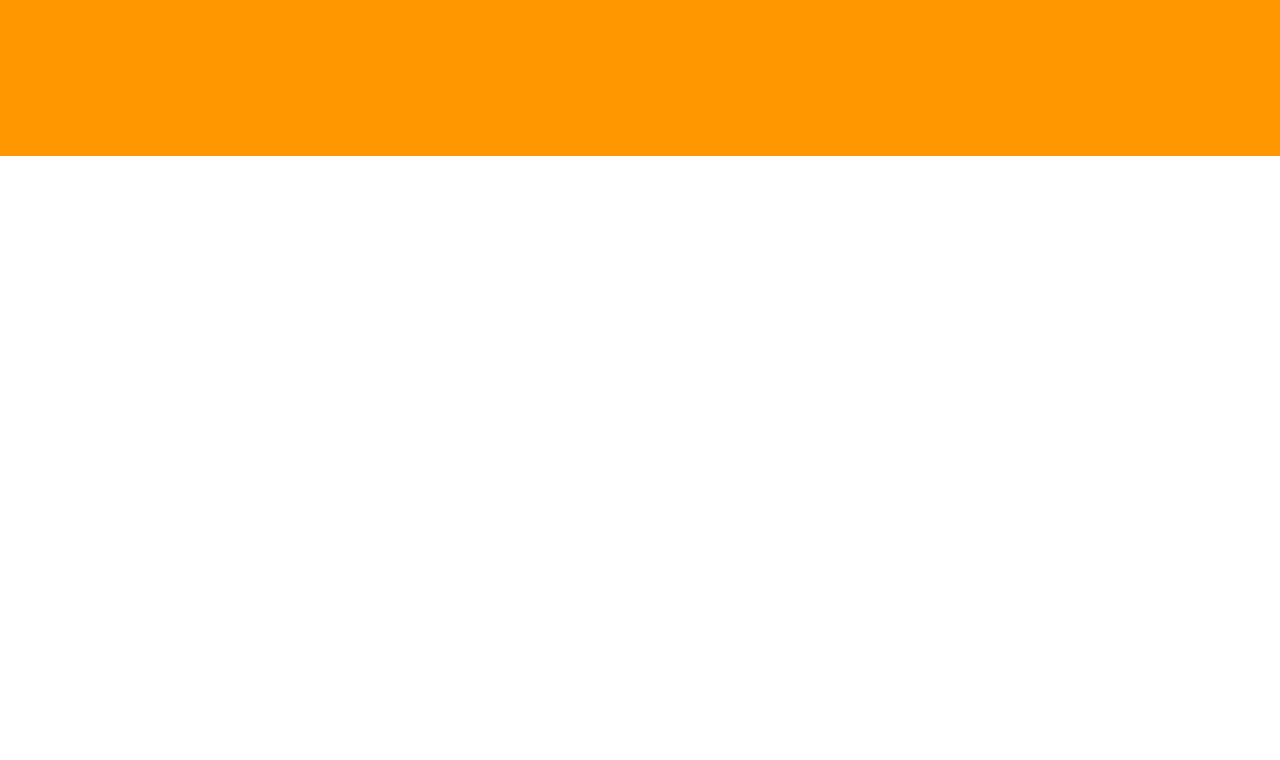
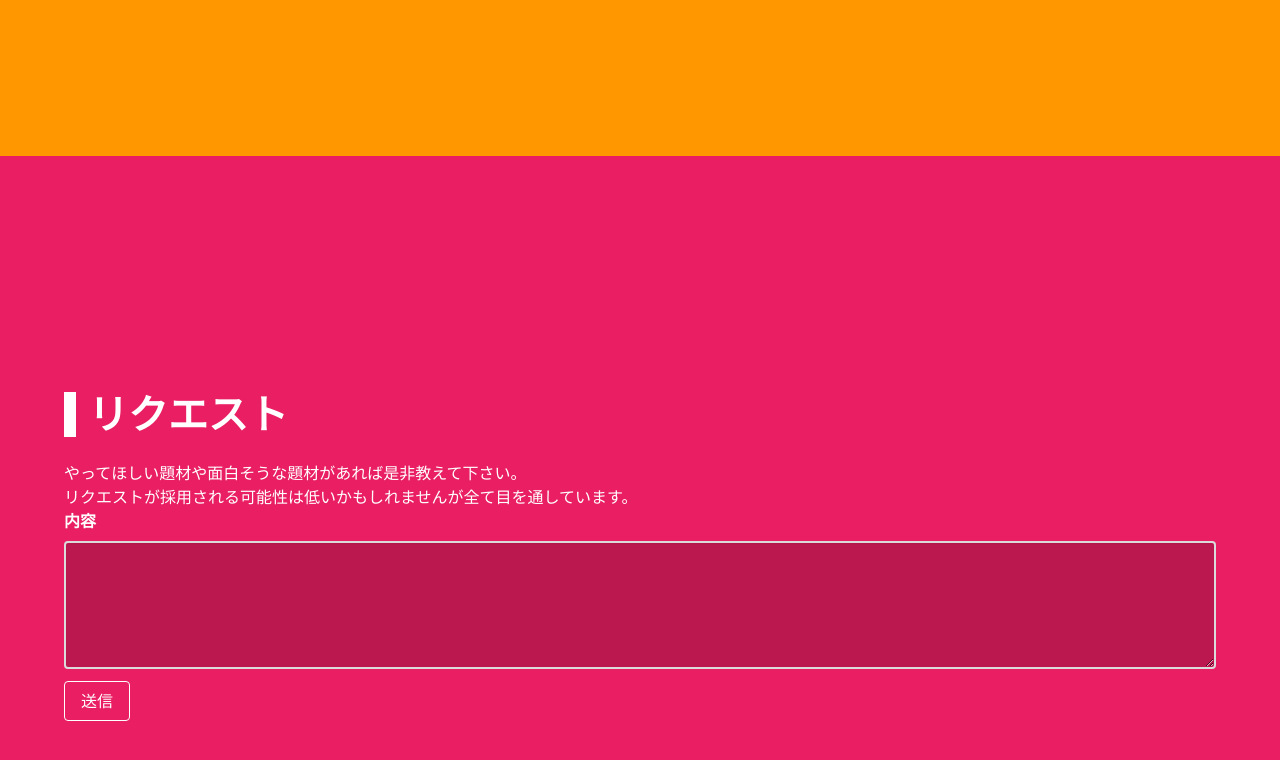
Before and after one commit to yoidea/portfolio, a Gatsby site: page /videos in a window 1280 px wide. Shown: the part 644-1404 px from the top of the page. Before the commit the page ends 800 px from the top, so only its background shows below. Built offline with nearby package versions, Linux system fonts and the light colour scheme; Gatsby itself is replaced by a stand-in of ours; what sweet-scroll would draw is missing.

Commit message:
feat: 🎸 Add request form

```diff
--- a/src/pages/videos.js
+++ b/src/pages/videos.js
@@ -10,8 +10,41 @@ import thumbnail1 from "../images/yt_thumbnail1.png";
 import thumbnail2 from "../images/yt_thumbnail2.png";
 import thumbnail3 from "../images/yt_thumbnail3.png";
 
+const encode = data => {
+  return Object.keys(data)
+    .map(key => encodeURIComponent(key) + "=" + encodeURIComponent(data[key]))
+    .join("&");
+};
+
 class VideosPage extends Component {
+  constructor(props) {
+    super(props);
+    this.state = { message: "", submitted: false };
+  }
+
+  handleSubmit = e => {
+    fetch("/", {
+      method: "POST",
+      headers: { "Content-Type": "application/x-www-form-urlencoded" },
+      body: encode({ "form-name": "request", ...this.state }),
+    })
+      .then(() => {
+        this.setState({ submitted: true });
+      })
+      .catch(error => alert(error));
+
+    e.preventDefault();
+  };
+
+  handleChange = e => this.setState({ [e.target.name]: e.target.value });
+
   render() {
+    const { message } = this.state;
+    const inputStyle = {
+      backgroundColor: "rgba(0,0,0,0.2)",
+      color: "#fff",
+      borderWidth: "2px",
+    };
     return (
       <Layout>
         <SEO title="Movies" keywords={[`gatsby`, `application`, `react`]} />
@@ -74,6 +107,45 @@ class VideosPage extends Component {
             </div>
           </div>
         </Hero>
+        <Hero color="#e91e63">
+          <Heading>リクエスト</Heading>
+          <p>やってほしい題材や面白そうな題材があれば是非教えて下さい。</p>
+          <p>
+            リクエストが採用される可能性は低いかもしれませんが全て目を通しています。
+          </p>
+          {false ? (
+            <p>内容を送信しました。リクエストありがとうございます。</p>
+          ) : (
+            <form
+              name="request"
+              data-netlify="true"
+              onSubmit={this.handleSubmit}
+            >
+              <div className="field">
+                <label className="label has-text-white">内容</label>
+                <div className="control">
+                  <textarea
+                    style={inputStyle}
+                    className="textarea"
+                    name="message"
+                    value={message}
+                    onChange={this.handleChange}
+                  />
+                </div>
+              </div>
+              <div className="field">
+                <div className="control">
+                  <button
+                    className="button is-dark is-inverted is-outlined"
+                    type="submit"
+                  >
+                    送信
+                  </button>
+                </div>
+              </div>
+            </form>
+          )}
+        </Hero>
       </Layout>
     );
   }
```
